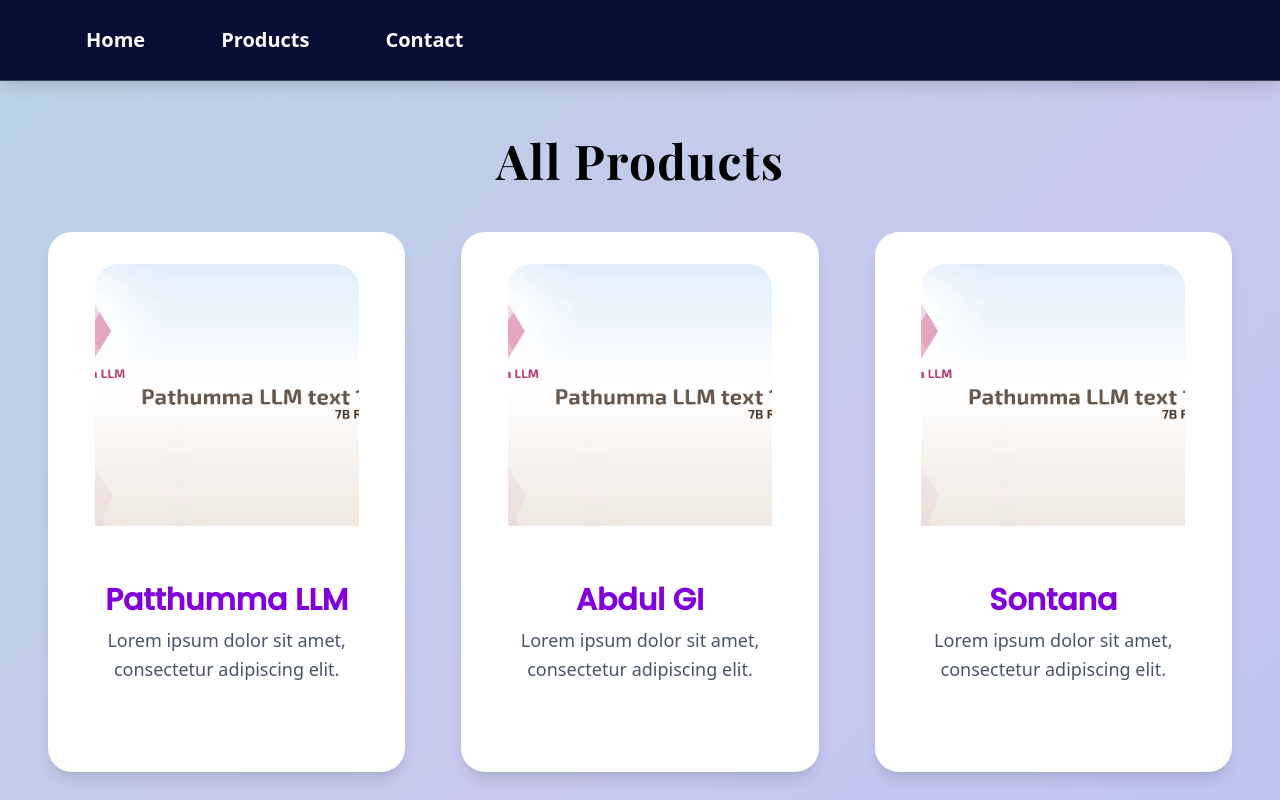
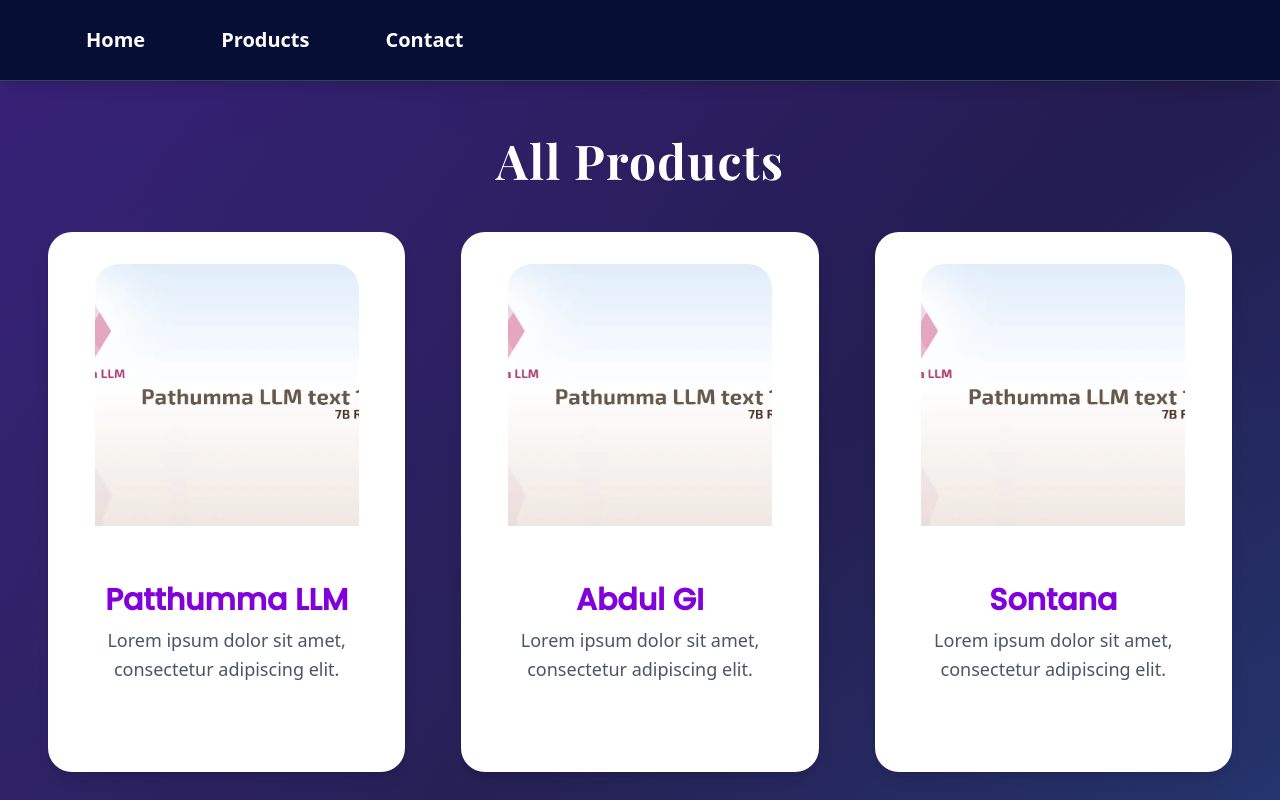
Before and after one commit to 64160047/NectecProductSTU, a Vue app: page /all-products in a window 1280 px wide. Shown: the top 800 px of the page. Built offline with nearby package versions, Linux system fonts and the light colour scheme.

Commit message:
Background

```diff
--- a/src/views/AllProductsView.vue
+++ b/src/views/AllProductsView.vue
@@ -7,7 +7,7 @@
 
 
       <!-- 🔹 หัวข้อ -->
-      <h2 class="text-5xl font-extrabold text-black mt-10 mb-12 font-playfair tracking-wide">
+      <h2 class="text-5xl font-extrabold text-white mt-10 mb-12 font-playfair tracking-wide">
         All Products
       </h2>
 
@@ -60,17 +60,38 @@ const products = [
   font-family: 'Poppins', sans-serif;
 }
 
-/* ✅ ทำให้พื้นหลังเป็น Gradient ที่เคลื่อนไหวตลอด */
 .animated-bg {
-  background: linear-gradient(-45deg, #97B8FF, #c8c8ee, #9ce9d3, #c1c7f7);
+  background: radial-gradient(circle at 20% 30%, rgba(52, 80, 200, 0.3), transparent),
+              radial-gradient(circle at 80% 70%, rgba(255, 255, 255, 0.1), transparent),
+              linear-gradient(-45deg, #1282d2, #110636, #580cae, #4e74ff);
   background-size: 400% 400%;
-  animation: gradientAnimation 10s ease infinite;
+  animation: gradientMove 10s ease infinite;
 }
 
-/* ✅ กำหนด animation */
-@keyframes gradientAnimation {
+/* ✅ Animation ให้ Gradient เคลื่อนที่ */
+@keyframes gradientMove {
   0% { background-position: 0% 50%; }
   50% { background-position: 100% 50%; }
   100% { background-position: 0% 50%; }
 }
+
+/* ✅ เอฟเฟกต์แสงแบบ Soft Glow */
+@keyframes glowingLight {
+  0% { opacity: 0.2; transform: scale(1); }
+  50% { opacity: 0.7; transform: scale(1.3); }
+  100% { opacity: 0.2; transform: scale(1); }
+}
+
+.glowing-light {
+  position: absolute;
+  width: 150px;
+  height: 150px;
+  background: radial-gradient(circle, rgba(0, 153, 255, 0.4), transparent);
+  border-radius: 50%;
+  animation: glowingLight 5s infinite alternate;
+  filter: blur(25px);
+}
+
+
+
 </style>
```
